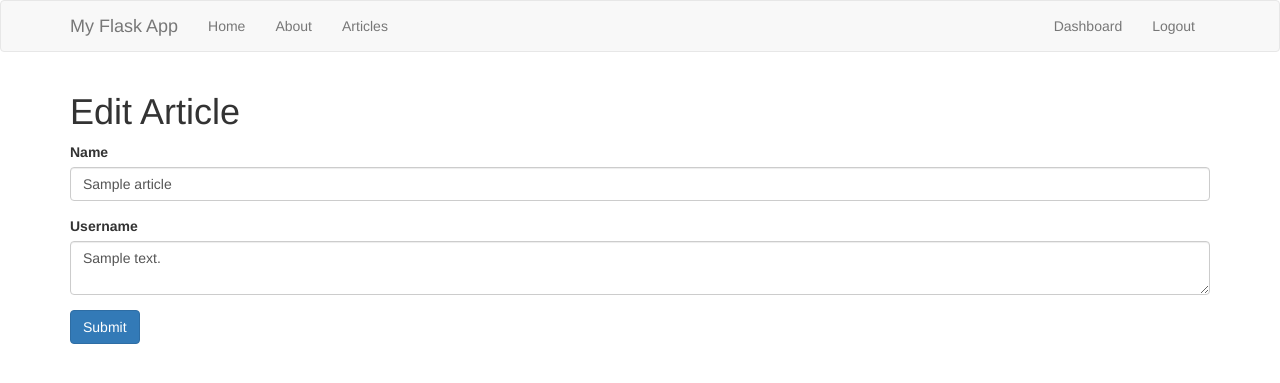
After one commit to Lincxx/flask-simple-app, a Flask app: page /edit_article/1 in a window 1280 px wide. The commit adds this page. Shown: the top 383 px of the page. Run offline with Flask 2, Linux system fonts and the light colour scheme; the visitor is signed in with stand-in values (Sample User, id 1); tables that the repository leaves empty or names only in its code hold one stand-in row (values such as "Sample post"); some libraries are stand-ins or nearby versions.

Commit message:
Delete and Edit route

```diff
--- a/app.py
+++ b/app.py
@@ -37,9 +37,9 @@
 
     #get articles
     result = cur.execute('SELECT * FROM articles')
-
+    app.logger.info(result)
     articles = cur.fetchall()
-
+    app.logger.info(articles)
     if result > 0:
         return render_template('articles.html', articles=articles)
     else:
@@ -219,7 +219,65 @@
         flash('Article Created', 'success')
         return redirect(url_for('dashboard'))
 
-    return render_template('add_article.html', form=form)
+#Edit Article
+@app.route('/edit_article/<string:id>', methods=['GET', 'POST'])
+@is_logged_in
+def edit_article(id):
+    #create cursor
+    cur = mysql.connection.cursor()
+
+    #get article by id
+    result = cur.execute("SELECT * FROM articles WHERE id = %s", [id])
+
+    aritcle = cur.fetchone()
+
+    #get for
+    form = ArticleForm(request.form)
+
+    #populate article form fields
+    form.title.data = aritcle['title']
+    form.body.data = aritcle['body']
+
+    if request.method == 'POST' and form.validate():
+        title = request.form['title']
+        body = request.form['body']
+
+        #create vursor
+        cur = mysql.connection.cursor()
+
+        #execute
+        cur.execute("UPDATE articles SET title = %s, body = %s WHERE id = %s", (title, body, id))
+
+        #commit
+        mysql.connection.commit()
+
+        #close
+        cur.close()
+
+        flash('Article Created', 'success')
+        return redirect(url_for('dashboard'))
+
+    return render_template('edit_article.html', form=form)
+
+#Delete Article
+@app.route('/delete_article/<string:id>', methods=['POST'])
+@is_logged_in
+def delete_article(id):
+    #create cursor
+    cur = mysql.connection.cursor()
+
+    #execute
+    cur.execute("DELETE FROM articles WHERE id = %s", [id])
+
+    #commit
+    mysql.connection.commit()
+
+    #close
+    cur.close()
+
+    flash('Article Deleted', 'success')
+    return redirect(url_for('dashboard'))
+
 if  __name__  ==  '__main__':
     app.secret_key='secret123'
     app.run(debug=True)
--- /dev/null
+++ b/templates/edit_article.html
@@ -0,0 +1,15 @@
+{% extends 'layout.html' %}
+
+{% block body %}
+   <h1>Edit Article</h1>
+   {% from "includes/_formhelpers.html" import render_field %}
+   <form action="" method="POST">
+       <div class="form-group">
+           {{render_field(form.title, class_="form-control")}}
+       </div>
+       <div class="form-group">
+           {{render_field(form.body, class_="form-control", id="editor")}}
+        </div>
+       <p><input type="submit" class="btn btn-primary" value="Submit"></p>
+   </form>
+{% endblock %}
```
Also changed, not shown: templates/dashboard.html (+6 -1 lines).
